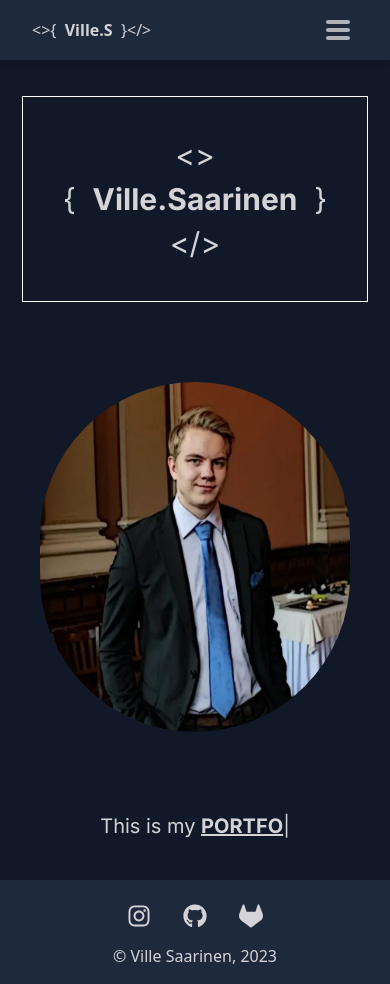
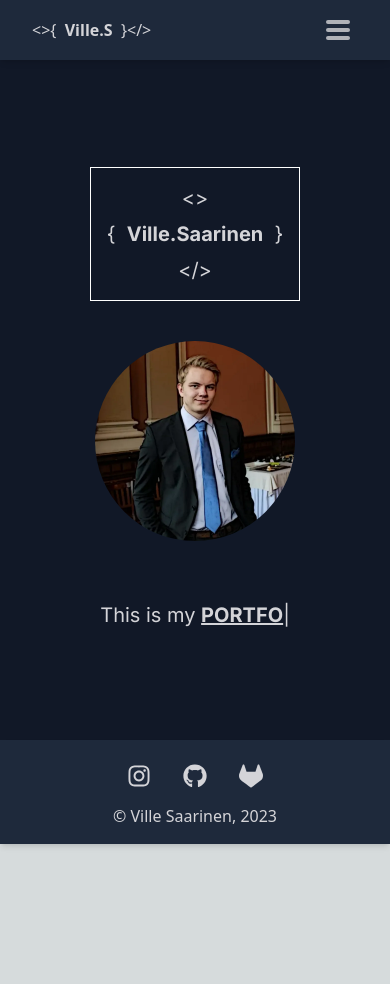
Before and after one commit to vikidi/Homepages-TS, a Next.js app: page / in a window 390 px wide. After the commit the page ends 844 px from the top, so only its background shows below. Built offline with nearby package versions, Linux system fonts and the light colour scheme.

Commit message:
Mobile friendly navigation and update titles

```diff
--- a/src/components/desktopnavbar.tsx
+++ b/src/components/desktopnavbar.tsx
@@ -5,16 +5,16 @@ import { Logo } from "./logo";
 export default function DesktopNavbar({ links }: { links: NavLinks }) {
   return (
     <div className="flex w-full bg-slate-800 shadow-md backdrop-blur-md max-md:hidden">
-      <div className="absolute bottom-0 left-0 right-0 top-0 ml-10 flex items-center text-zinc-300">
+      <div className="absolute bottom-0 left-0 right-0 top-0 ml-5 flex items-center text-zinc-300 lg:ml-10">
         <Logo padding="p-0" border={false} />
       </div>
-      <ul className="flex w-full flex-row justify-center">
+      <ul className="z-10 flex w-full flex-row justify-center">
         {links.map((link: NavLink) => (
           <li
             key={link.text}
             className="m-2 border-b-2 border-green-300 border-opacity-0 p-2 text-zinc-300 hover:border-opacity-100 hover:text-zinc-400"
           >
-            <Link className="px-6 py-2" href={link.path}>
+            <Link className="px-2 py-2 lg:px-6" href={link.path}>
               {link.text}
             </Link>
           </li>
--- a/src/pages/contact.tsx
+++ b/src/pages/contact.tsx
@@ -4,7 +4,7 @@ export default function Contact() {
   return (
     <>
       <Head>
-        <title>V.S - Contact</title>
+        <title>Contact : {`<>{ V.S }</>`}</title>
       </Head>
       <div>
         <h1 className="text-zinc-300">CONTACT</h1>
--- a/src/pages/index.tsx
+++ b/src/pages/index.tsx
@@ -8,17 +8,17 @@ export default function Home() {
   return (
     <>
       <Head>
-        <title>V.S - Home</title>
+        <title>Home : {`<>{ V.S }</>`}</title>
       </Head>
       <div className="flex h-full w-full flex-col">
-        <div className="flex w-full flex-wrap justify-center">
+        <div className="flex w-full flex-wrap justify-center max-lg:mt-5">
           <h1
-            className="m-10 text-3xl text-zinc-300"
+            className="m-5 text-xl text-zinc-300 sm:text-2xl lg:m-20 lg:text-3xl"
             style={{ alignSelf: "center" }}
           >
-            <FullLogo />
+            <FullLogo padding="p-4 sm:p-6 lg:p-10" />
           </h1>
-          <div className="relative m-10 h-[350px] w-[350px]">
+          <div className="relative m-5 h-[200px] w-[200px] sm:m-10 sm:h-[250px] sm:w-[250px] lg:h-[350px] lg:w-[350px]">
             <Image
               alt="Picture of page author"
               src={profilePic}
@@ -39,7 +39,7 @@ export default function Home() {
                   "This is my <b><u>SHOW OFF</u></b>",
                   "This is my <b><u>THEN, NOW</u></b> and <b><u>FUTURE</u></b>",
                   "This is my <b><u>JOURNEY</u></b>",
-                  "This is my <b><u>LIFE</u></b>^2000 <i>and it's now or never</i>",
+                  "This is my <b><u>LIFE</u></b>^2000 <i>and it's now or never...</i>",
                 ],
                 typeSpeed: 100,
                 backSpeed: 50,
--- a/src/pages/projects.tsx
+++ b/src/pages/projects.tsx
@@ -4,7 +4,7 @@ export default function Projects() {
   return (
     <>
       <Head>
-        <title>V.S - Projects</title>
+        <title>Projects : {`<>{ V.S }</>`}</title>
       </Head>
       <div>
         <h1 className="text-zinc-300">PROJECTS</h1>
--- a/src/pages/work-n-education.tsx
+++ b/src/pages/work-n-education.tsx
@@ -4,7 +4,7 @@ export default function WorkAndEducation() {
   return (
     <>
       <Head>
-        <title>V.S - Work & Education</title>
+        <title>Work & Education : {`<>{ V.S }</>`}</title>
       </Head>
       <div>
         <h1 className="text-zinc-300">WORK & EDUCATION</h1>
```
